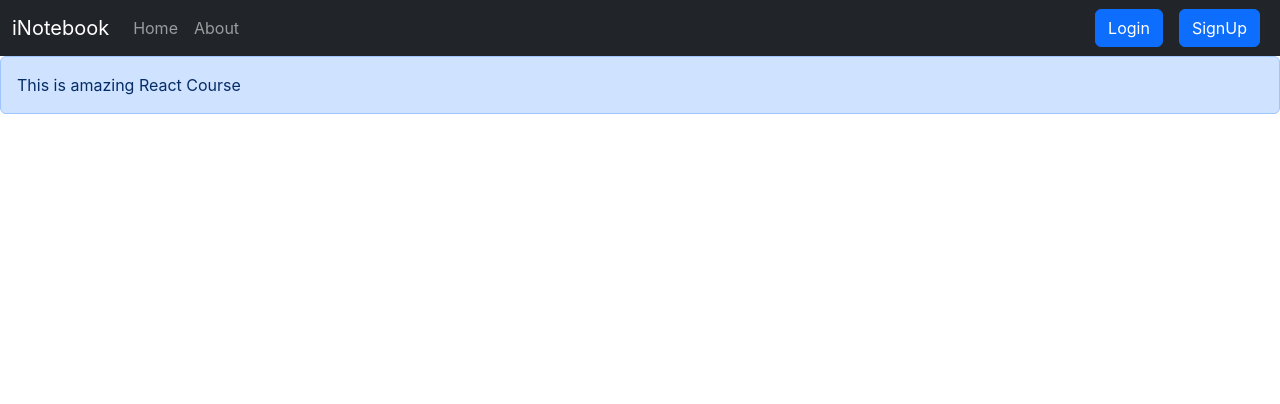
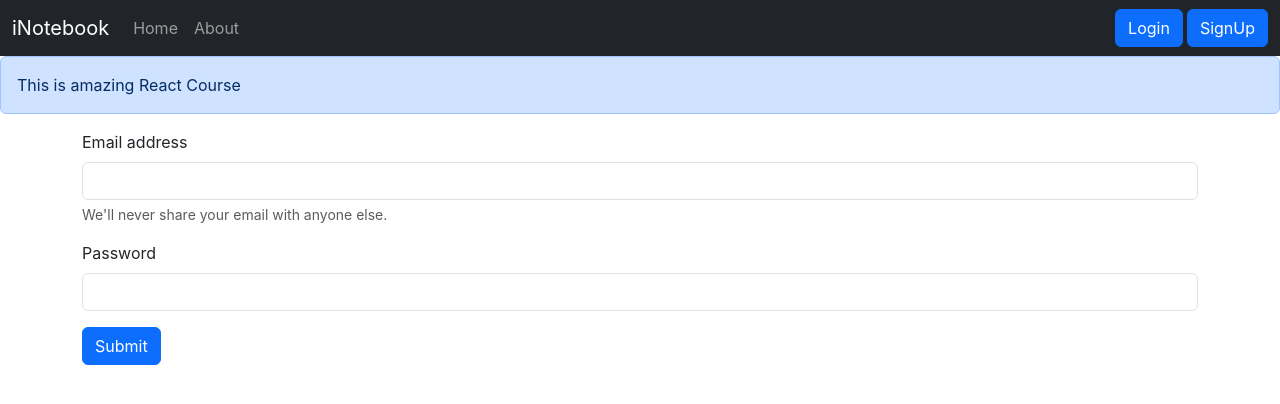
Before and after one commit to UbedMomin/inotebook, a React (Create React App) app: page /login in a window 1280 px wide. Shown: the top 404 px of the page. Built offline with nearby package versions, Linux system fonts and the light colour scheme.

Commit message:
lect 69 complete after  a lots of errors

```diff
--- a/src/components/Login.js
+++ b/src/components/Login.js
@@ -1,11 +1,77 @@
-import React from 'react'
+import React, { useState } from "react";
+import { useNavigate } from "react-router-dom";
 
 const Login = () => {
+  const [credentials, setCredentials] = useState({ email: "", password: "" });
+  let navigate = useNavigate();
+
+  const handleSubmit = async (e) => {
+    e.preventDefault();
+    const response = await fetch("http://localhost:5000/api/auth/login", {
+      method: "POST",
+      headers: {
+        "Content-Type": "application/json",
+      },
+      body: JSON.stringify({
+        email: credentials.email,
+        password: credentials.password,
+      }),
+    });
+    const json = await response.json();
+    console.log(json);
+    if (json.success) {
+      //save the auth token and redirect
+      localStorage.setItem("token", json.authToken);
+      navigate("/");
+    } else {
+      // alert("Invalid credentials");
+    }
+  };
+
+  const onChange = (e) => {
+    setCredentials({ ...credentials, [e.target.name]: e.target.value });
+  };
+
   return (
     <div>
+      <form onSubmit={handleSubmit}>
+        <div className="mb-3">
+          <label htmlFor="email" className="form-label">
+            Email address
+          </label>
+          <input
+            type="email"
+            className="form-control"
+            value={credentials.email}
+            onChange={onChange}
+            id="email"
+            name="email"
+            aria-describedby="emailHelp"
+          />
+          <div id="emailHelp" className="form-text">
+            We'll never share your email with anyone else.
+          </div>
+        </div>
+        <div className="mb-3">
+          <label htmlFor="password" className="form-label">
+            Password
+          </label>
+          <input
+            type="password"
+            className="form-control"
+            value={credentials.password}
+            onChange={onChange}
+            name="password"
+            id="password"
+          />
+        </div>
 
+        <button type="submit" className="btn btn-primary">
+          Submit
+        </button>
+      </form>
     </div>
-  )
-}
+  );
+};
 
-export default Login
+export default Login;
--- a/src/components/Navbar.js
+++ b/src/components/Navbar.js
@@ -48,10 +48,10 @@
               </li>
             </ul>
             <form className="d-flex" role="search">
-              <Link className="btn btn-primary mx-2" to="/Login" role="button">
+              <Link className="btn btn-primary mx-1" to="/Login" role="button">
                 Login
               </Link>
-              <Link className="btn btn-primary mx-2" to="/Signup" role="button">
+              <Link className="btn btn-primary mx-1s" to="/Signup" role="button">
                 SignUp
               </Link>
             </form>
```
Also changed, not shown: 1 other file (tests, documents, lock files or other folders).
